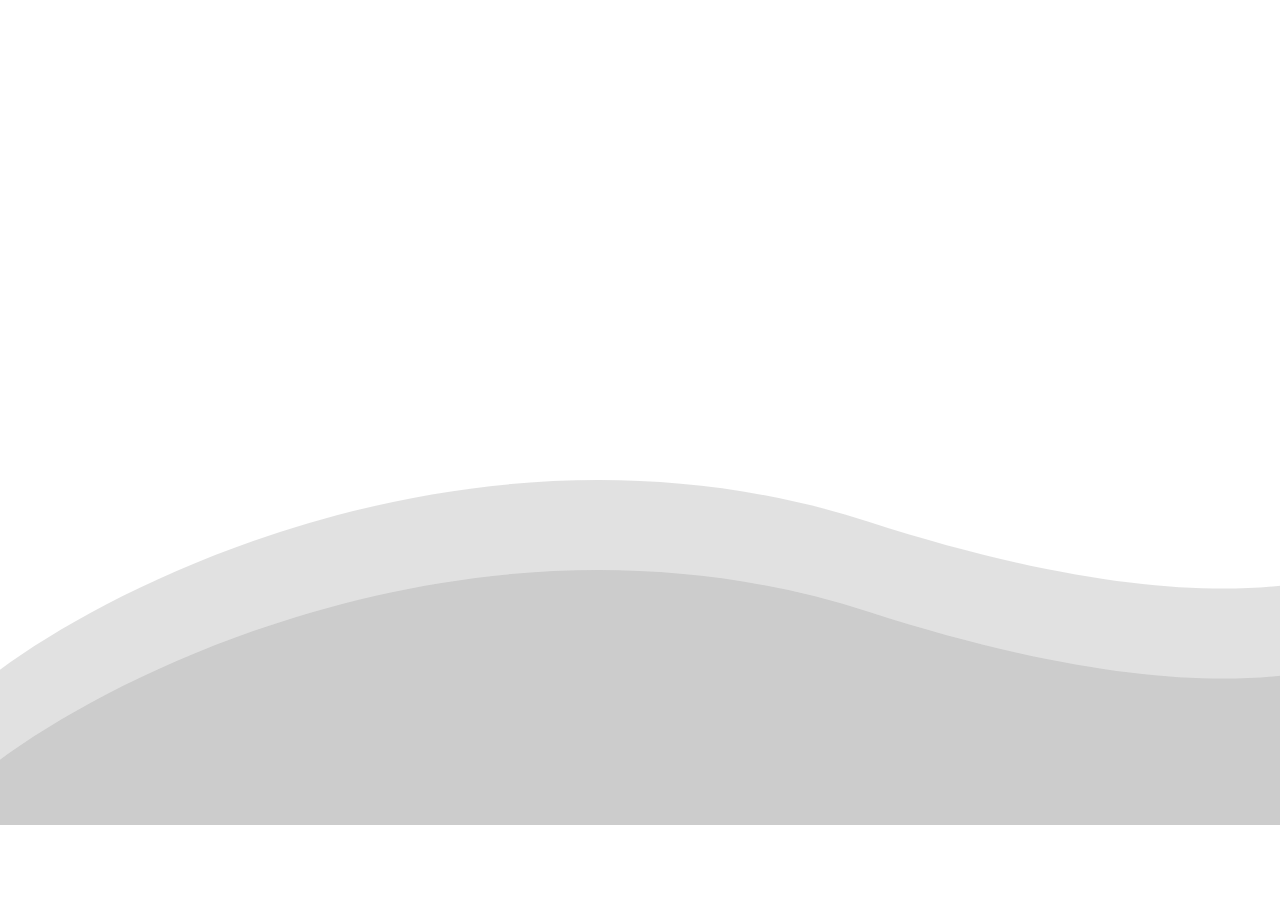
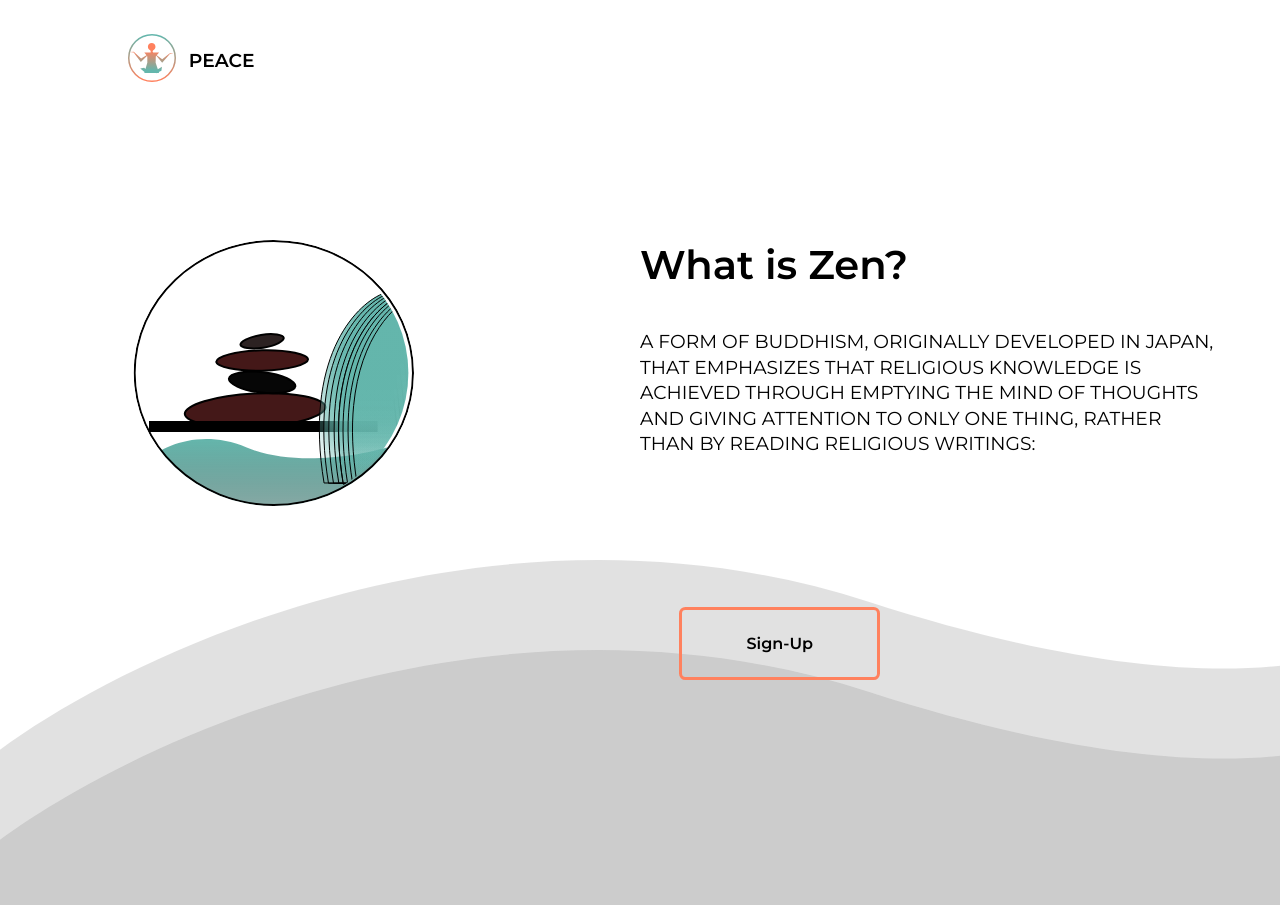
Before and after one commit to vageeshakrishna/zenstore, a plain HTML site: page about.html in a window 1280 px wide. Shown: the top 909 px of the page. Before the commit the page ends 829 px from the top, so only its background shows below. Drawn offline with Linux system fonts and the light colour scheme.

Commit message:
Added about.html

```diff
--- a/Styles/Styles.scss
+++ b/Styles/Styles.scss
@@ -3,110 +3,20 @@
   align-items: center;
   justify-content: space-around;
 }
+@import url("https://fonts.googleapis.com/css2?family=Montserrat:wght@400;600&display=swap");
 
+@import "landing-page";
+@import "about-page";
 * {
   margin: 0;
   padding: 0;
   box-sizing: border-box;
 }
-
-.landing-body {
+a {
+  text-decoration: none;
+}
+body {
   font-family: "Montserrat", sans-serif;
-  height: 100vh;
-  overflow: hidden;
-  &::after {
-    position: absolute;
-    content: url("../Assets/Group 8.svg");
-    margin-top: -40vh;
-    height: 20vh;
-    bottom: 20%;
-  }
 }
 
-// navigation bar
-
-header {
-  height: 15vh;
-  width: 100%;
-  nav {
-    @include flex();
-    height: 100%;
-    padding: 0 10vw;
-    .logo {
-      @include flex();
-      justify-content: flex-start;
-      flex: 2;
-      img {
-        height: 6vh;
-      }
-      h3 {
-        margin-left: 1vw;
-        font-weight: 600;
-      }
-    }
-    .nav-links {
-      @include flex();
-      flex: 1;
-      list-style: none;
-      a {
-        text-decoration: none;
-        color: inherit;
-      }
-    }
-  }
-}
-
-// Main Section
-
-.container {
-  padding: 0 10vw;
-}
-section {
-  position: relative;
-  height: 90vh;
-  .landing {
-    height: 60vh;
-    @include flex();
-    justify-content: space-between;
-    h1 {
-      font-size: 2.5rem;
-    }
-    img {
-      margin-top: 10vh;
-    }
-  }
-  .button {
-    position: absolute;
-    bottom: 35vh;
-    padding: 3vh 5vw;
-    z-index: 1;
-    border: 0.2em solid #ff815e;
-    border-radius: 0.4rem;
-    margin-left: 7vw;
-    font-size: 1rem;
-    font-weight: 600;
-    font-family: inherit;
-    background: none;
-    &::before {
-      position: absolute;
-      content: "";
-      top: -1%;
-      right: 0;
-      left: 0;
-      bottom: 0;
-      width: 0%;
-      transform: translate(8vw, 0%) skew(-45deg);
-      opacity: 1;
-      height: 9.5vh;
-      background-color: #ff815e;
-      transition: 0.8s ease-in-out;
-      z-index: -1;
-    }
-    &:hover::before {
-      z-index: -1;
-      transform: translate(0%, 0%);
-      // opacity: 1;
-      width: 100%;
-    }
-  }
-}
+// About.html Styles
--- /dev/null
+++ b/Styles/_about-page.scss
@@ -0,0 +1,20 @@
+.zenrock {
+  position: absolute;
+  top: 15vh;
+  z-index: 1;
+}
+.description {
+  position: absolute;
+  width: 45vw;
+  left: 50vw;
+  top: 15vh;
+  h1 {
+    font-size: 2.5rem;
+  }
+  h3 {
+    padding-top: 5vh;
+    font-weight: normal;
+    line-height: 1.6rem;
+    text-transform: uppercase;
+  }
+}
--- /dev/null
+++ b/Styles/_landing-page.scss
@@ -0,0 +1,98 @@
+.landing-body {
+  overflow: hidden;
+  &::after {
+    position: absolute;
+    content: url("../Assets/Group 8.svg");
+    height: 10vh;
+    bottom: 20%;
+    z-index: -1;
+  }
+}
+
+// navigation bar
+
+header {
+  height: 15vh;
+  width: 100%;
+  nav {
+    @include flex();
+    height: 100%;
+    padding: 0 10vw;
+    .logo {
+      @include flex();
+      justify-content: flex-start;
+      flex: 2;
+      img {
+        height: 6vh;
+      }
+      h3 {
+        margin-left: 1vw;
+        font-weight: 600;
+      }
+    }
+    .nav-links {
+      @include flex();
+      flex: 1;
+      list-style: none;
+      a {
+        text-decoration: none;
+        color: inherit;
+      }
+    }
+  }
+}
+
+// Main Section
+
+.container {
+  padding: 0 10vw;
+}
+section {
+  position: relative;
+  height: 90vh;
+  .landing {
+    height: 60vh;
+    @include flex();
+    justify-content: space-between;
+    h1 {
+      font-size: 2.5rem;
+    }
+    img {
+      margin-top: 10vh;
+    }
+  }
+  .button {
+    position: absolute;
+    bottom: 35vh;
+    padding: 3vh 5vw;
+    z-index: 1;
+    border: 0.2em solid #ff815e;
+    border-radius: 0.4rem;
+    margin-left: 7vw;
+    font-size: 1rem;
+    font-weight: 600;
+    font-family: inherit;
+    background: none;
+    &::before {
+      position: absolute;
+      content: "";
+      top: -1%;
+      right: 0;
+      left: 0;
+      bottom: 0;
+      width: 0%;
+      transform: translate(8vw, 0%) skew(-45deg);
+      opacity: 1;
+      height: 9.5vh;
+      background-color: #ff815e;
+      transition: 0.8s ease-in-out;
+      z-index: -1;
+    }
+    &:hover::before {
+      z-index: -1;
+      transform: translate(0%, 0%);
+      // opacity: 1;
+      width: 100%;
+    }
+  }
+}
--- a/about.html
+++ b/about.html
@@ -7,4 +7,27 @@
     <title>About</title>
   </head>
   <body class="landing-body"></body>
+  <header>
+    <nav>
+      <div class="logo">
+        <a href="index.html"><img src="./Assets/Logo.svg" alt="logo" /></a>
+        <h3>
+          PEACE
+        </h3>
+      </div>
+    </nav>
+  </header>
+  <section class="container">
+    <img src="./Assets/Mask Group.svg" alt="" class="zenrock" />
+    <div class="description">
+      <h1>What is Zen?</h1>
+      <h3>
+        a form of Buddhism, originally developed in Japan, that emphasizes that
+        religious knowledge is achieved through emptying the mind of thoughts
+        and giving attention to only one thing, rather than by reading religious
+        writings:
+      </h3>
+    </div>
+    <button class="button" style="right: 50vh; bottom: 20vh;">Sign-Up</button>
+  </section>
 </html>
```
Also changed, not shown: Styles/Styles.css, 1 other file.
